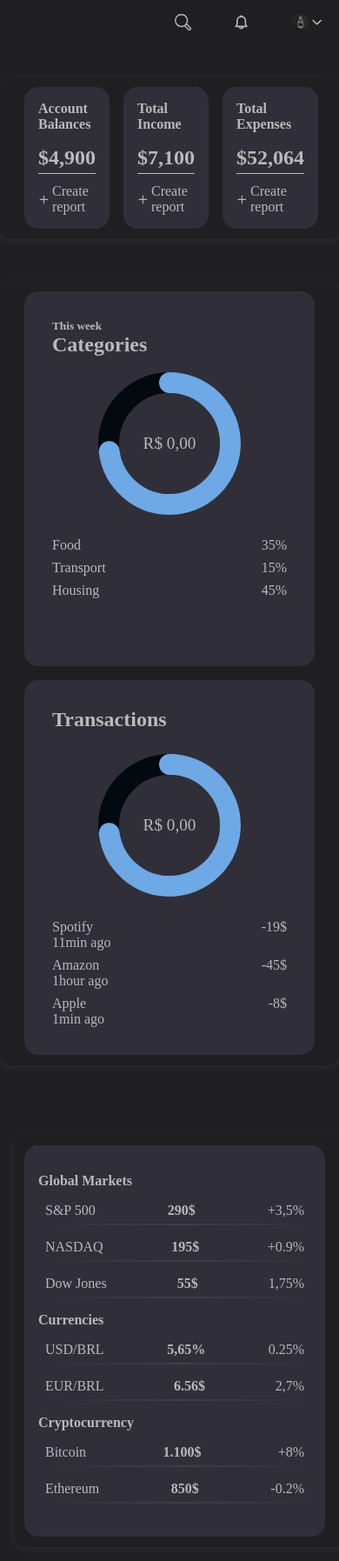
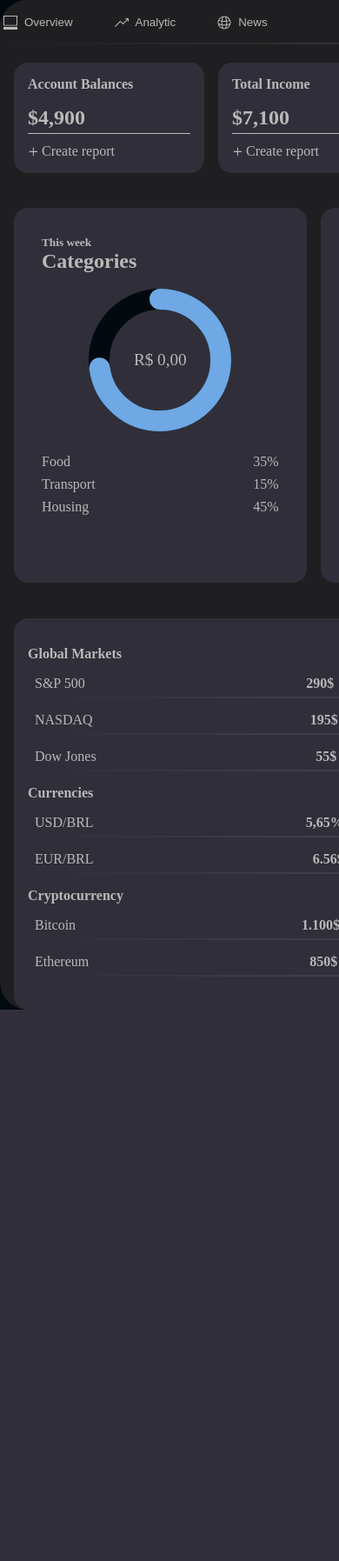
Before and after one commit to londerorichard/Finance-Control, a Python web app: template app/templates/dashboard.html in a window 390 px wide. Shown: the whole page at 87% size. After the commit the page ends 1161 px from the top, so only its background shows below. Run offline with Jinja, Linux system fonts and the light colour scheme; the template is opened without the code that fills it, so the values that code supplies are empty.

Commit message:
feature: responsivity

```diff
--- a/app/static/css/dashboard.css
+++ b/app/static/css/dashboard.css
@@ -156,14 +156,104 @@ body {
 
 
 /* ==========================================================================
+    DESKTOP
+    ========================================================================== */
+
+@media (max-width: 1024px) {
+
+    .main-container,
+    .main-container.collapsed {
+        grid-template-columns: minmax(0, 1fr);
+
+        grid-template-areas:
+            "submain";
+    }
+
+    .sidebar {
+        display: none !important;
+    }
+
+    .submain {
+        grid-template-columns: minmax(0, 1fr);
+
+        grid-template-rows:
+            40px
+            auto
+            auto
+            auto;
+
+        grid-template-areas:
+            "navbar"
+            "resume-expenses"
+            "statistics"
+            "resume-market";
+    }
+
+    .statistics-content {
+        display: grid;
+        justify-self: center;
+        grid-template-columns: 1fr 1fr;
+        gap: 1rem;
+
+        height: 400px;
+        padding: 0.5rem;
+        margin: 0 0 1rem 1rem;
+    }
+
+}
+
+
+/* ==========================================================================
    TABLET
    ========================================================================== */
 
-/* @media (max-width: 1100px) {
-    .main-container {
-        grid-template-columns: 70px minmax(0, 1fr);
+@media (max-width: 768px) {
+
+    .main-container,
+    .main-container.collapsed {
+        grid-template-columns: minmax(0, 1fr);
+
+        grid-template-areas:
+            "submain";
     }
-} */
+
+    .sidebar {
+        display: none !important;
+    }
+
+    .submain {
+        grid-template-columns: minmax(0, 1fr);
+
+        grid-template-rows:
+            40px
+            auto
+            auto
+            auto;
+
+        grid-template-areas:
+            "navbar"
+            "resume-expenses"
+            "statistics"
+            "resume-market";
+    }
+
+    .donut-chart {
+        position: relative;
+
+        width: min(270px, 100%);
+        height: 200px;
+
+        margin: 0 auto;
+    }
+
+    .categories-section,
+    .recent-transactions {
+        width: min(290px, 100%);
+        min-width: 0;
+        box-sizing: border-box;
+    }
+
+}
 
 
 /* ==========================================================================
@@ -185,9 +275,7 @@ body {
     }
 
     .submain {
-        display: grid;
-
-        grid-template-columns: minmax(0, 1fr);
+        grid-template-columns: 1fr;
 
         grid-template-rows:
             40px
@@ -200,74 +288,34 @@ body {
             "resume-expenses"
             "statistics"
             "resume-market";
-
-        row-gap: 1rem;
-
-        width: 100%;
-        min-width: 0;
-
-        border-radius: 0;
     }
 
-    .navbar {
-        width: 100%;
-        min-width: 0;
+    .statistics-content {
+        display: grid;
+        justify-self: center;
+        grid-template-columns: 1fr 1fr;
+        gap: 1rem;
     }
 
-    .navbar-content {
-        display: flex !important;
-
-        justify-content: flex-end !important;
-        align-items: center;
-
-        width: 100%;
-        min-width: 0;
-    }
-
-    .navbar-left,
-    .navbar-center,
-    .navbar-content::after {
-        display: none !important;
-    }
-
-    .navbar-right {
-        display: flex;
-        margin-left: auto;
-    }
-
-    .statistics,
-    .resume-expenses,
-    .resume-market {
-        width: 100%;
-
-        display: flex;
-        justify-content: center;
-        align-items: center;
-
-        background-color: var(--bg-secondary);
-
-        padding: var(--space-md);
-
-        border-radius: var(--radius-md);
-
-        box-shadow: var(--shadow-sm);
-    }
-
-    .expenses-container {
-        display: grid;
-        grid-template-columns: repeat(2, minmax(0, 1fr));
-
-        width: 100%;
-        min-width: 0;
-        padding: 0;
-
-        gap: var(--space-md);
-    }
-
-    .expense-card {
+    .categories-section,
+    .recent-transactions {
         width: 100%;
         min-width: 0;
         box-sizing: border-box;
+    }
+
+    .donut-chart {
+        position: relative;
+
+        width: min(270px, 100%);
+        height: min(150px, 200px);
+
+        margin: 0 auto;
+    }
+
+    .sidebar,
+    .sidebar-window-btn {
+        display: none;
     }
 
 }
@@ -911,7 +959,12 @@ body {
 .statistics-content {
     display: grid;
     grid-template-rows: 1fr 1fr;
+
     gap: 1rem;
+
+    width: 100%;
+    min-width: 0;
+    box-sizing: border-box;
 }
 
 .categories-section,
@@ -939,6 +992,8 @@ body {
 .expenses-categories,
 .recent-transactions {
     display: flex;
+    justify-content: center;
+    align-items: center;
     flex-direction: column;
     gap: 0.5rem;
 
```
